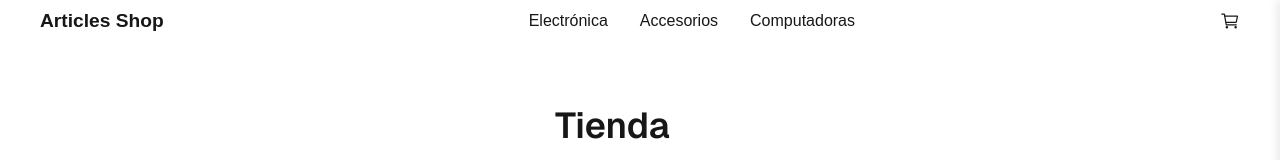
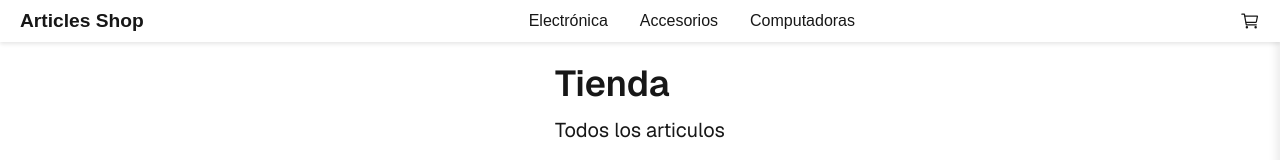
Before and after one commit to TomyTiseira/articles-next, a Next.js app: page / in a window 1280 px wide. Shown: the top 160 px of the page. Built offline with nearby package versions, Linux system fonts and the light colour scheme.

Commit message:
Enhance top menu styles with fixed positioning, background color, and shadow for improved visibility

```diff
--- a/src/components/ui/top-menu/top-menu.module.css
+++ b/src/components/ui/top-menu/top-menu.module.css
@@ -3,6 +3,13 @@
   justify-content: space-between;
   align-items: center;
   padding: 10px 20px;
+  position: fixed;
+  top: 0;
+  left: 0;
+  width: 100%;
+  z-index: 1000;
+  background-color: white;
+  box-shadow: 0 2px 4px rgba(0, 0, 0, 0.1);
 }
 
 .logo {
```
